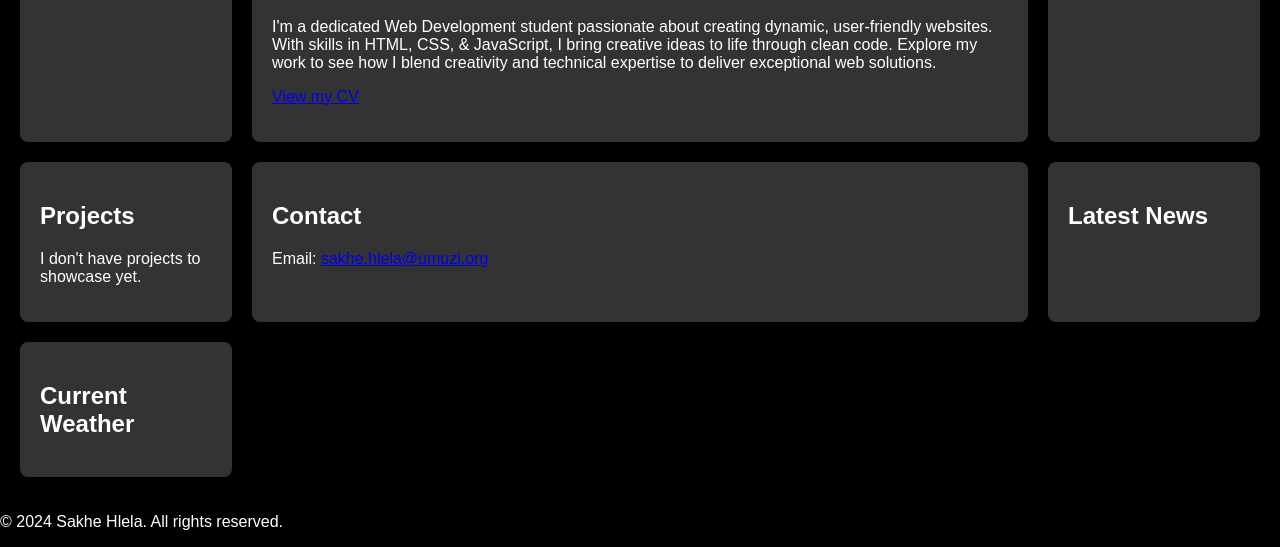
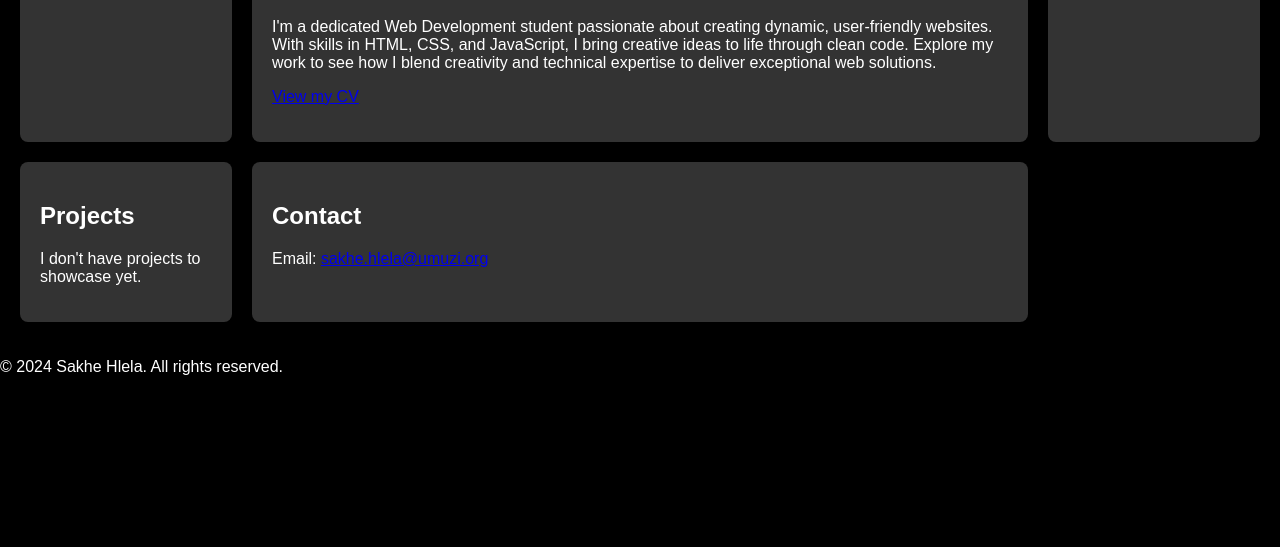
Before and after one commit to sakhehlela/Personal_Portfolio, a website: page index.html in a window 1280 px wide. Shown: the part 673-1220 px from the top of the page. After the commit the page ends 1065 px from the top, so only its background shows below. Drawn offline with Linux system fonts and the light colour scheme.

```diff
--- a/index.html
+++ b/index.html
@@ -33,7 +33,7 @@
             <h2>About Me</h2>
             <img src="images/WhatsApp Image 2024-09-03 at 10.51.54 PM.jpeg" alt="My Photo" class="profile-photo">
             <p>I'm a dedicated Web Development student passionate about creating dynamic, user-friendly websites. With
-                skills in HTML, CSS, & JavaScript,
+                skills in HTML, CSS, and JavaScript,
                 I bring creative ideas to life through clean code. Explore my work to see how I blend creativity and
                 technical expertise
                 to deliver exceptional web solutions.</p>
@@ -58,16 +58,6 @@
             <h2>Contact</h2>
             <p>Email: <a href="mailto:sakhe.hlela@umuzi.org">sakhe.hlela@umuzi.org</a></p>
         </section>
-
-        <section id="news">
-            <h2>Latest News</h2>
-            <div id="news-container"></div>
-        </section>
-
-        <section id="weather">
-            <h2>Current Weather</h2>
-            <div id="weather-container"></div>
-        </section>
     </main>
 
     <footer>
```
